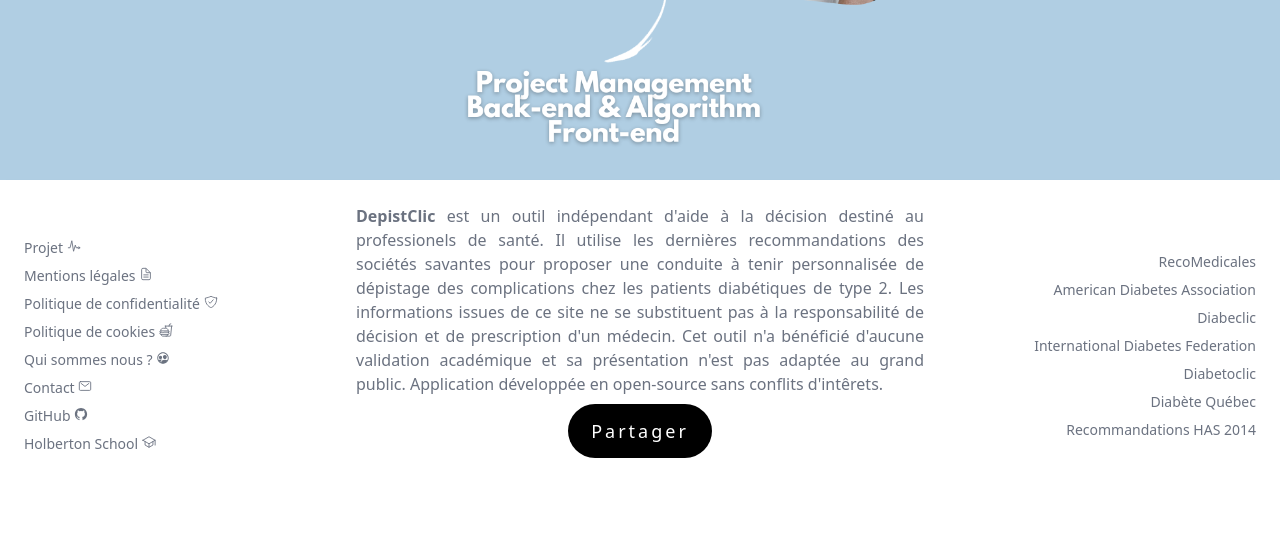
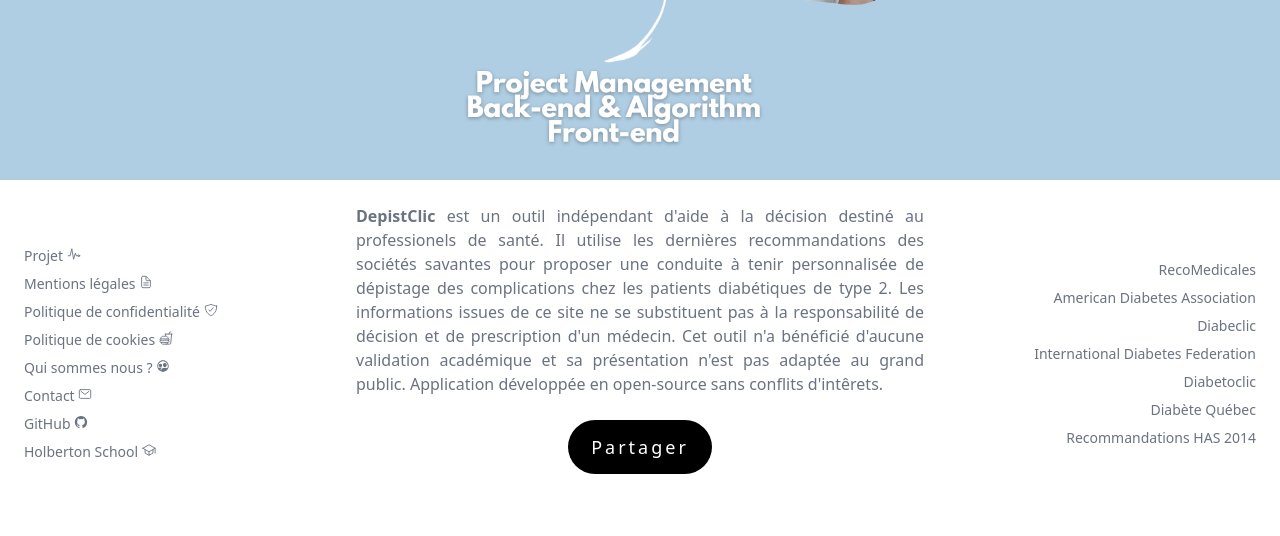
Before and after one commit to v-dav/DepistClic, a Django app: page /equipe/ in a window 1280 px wide. Shown: the part 1027-1563 px from the top of the page. Before the commit the page ends 1485 px from the top, so only its background shows below. Run offline with Django 4.2, Linux system fonts and the light colour scheme; style sheets or scripts are compiled from the project's sources; some libraries are stand-ins or nearby versions.

Commit message:
change button share

```diff
--- a/DepistClic/mainapp/templates/mainapp/base.html
+++ b/DepistClic/mainapp/templates/mainapp/base.html
@@ -93,7 +93,7 @@
 					</p>
 				</div>
 				<!-- Share Button -->
-				<button class="buttonShare">
+				<button class="buttonShare mt-4">
 					<span>Partager</span>
 					<div class="container space-x-6">
 						<ion-icon name="logo-facebook" id="facebookIcon" class="icon h-8 w-8"></ion-icon>
```
